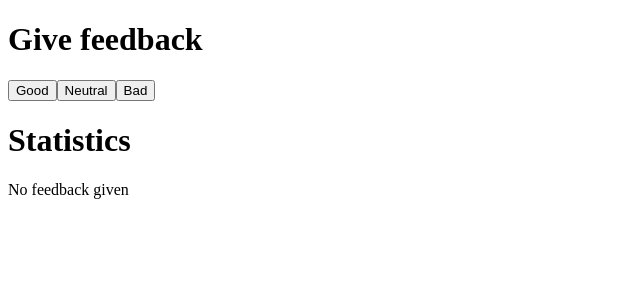
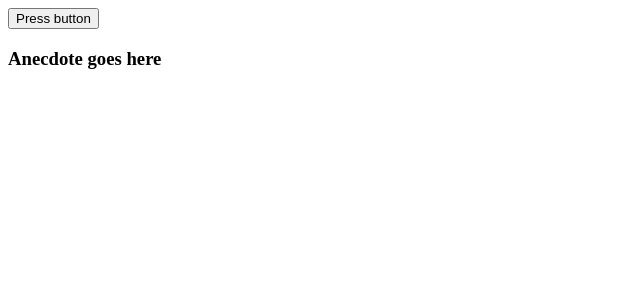
Before and after one commit to Aangull/FullStackOpen, a React (Create React App) app in the folder part1/: page / in a window 1280 px wide. Shown: the top 300 px of the page, without its empty margins (0-640 px from the left). Built offline with nearby package versions, Linux system fonts and the light colour scheme.

Commit message:
Finished 1.12

```diff
--- a/part1/src/App.js
+++ b/part1/src/App.js
@@ -6,66 +6,34 @@ const Button = (props) => (
   </button>
 )
 
-const StatisticLine = (props) => {
+const AnecdoteLine = (props) => {
   const text = props.text
-  const value = props.value
   return(
-    <tr>
-      <td>{text}</td>
-      <td>{value}</td>
-    </tr>
+    <h3>{text}</h3>
   )
 }
 
-const Statistics = (props) => {
-  const good = props.good
-  const neutral= props.neutral
-  const bad = props.bad
-  if (good+neutral+bad === 0) {
-    return(<p>No feedback given</p>)
-  }
-  else{
-    return(
-      <table>
-        <tbody>
-          <StatisticLine text = 'Good' value = {good}/>
-          <StatisticLine text = 'Neutral' value = {neutral}/>
-          <StatisticLine text = 'Bad' value = {bad}/>
-          <StatisticLine text = 'Total Votes' value = {good + neutral + bad}/>
-          <StatisticLine text = 'Average' value = {(good + (neutral * 0) + (bad * -1)) / (good + neutral + bad)}/>
-          <StatisticLine text = 'Positive Percentage' value = {good / (good + neutral + bad)}/>
-        </tbody>
-
-      </table>
-    )
-  }
-}
 
 const App = () => {
-  const [good, setGood] = useState(0)
-  const [neutral, setNeutral] = useState(0)
-  const [bad, setBad] = useState(0)
+  const anecdotes = [
+    'If it hurts, do it more often.',
+    'Adding manpower to a late software project makes it later!',
+    'The first 90 percent of the code accounts for the first 10 percent of the development time...The remaining 10 percent of the code accounts for the other 90 percent of the development time.',
+    'Any fool can write code that a computer can understand. Good programmers write code that humans can understand.',
+    'Premature optimization is the root of all evil.',
+    'Debugging is twice as hard as writing the code in the first place. Therefore, if you write the code as cleverly as possible, you are, by definition, not smart enough to debug it.',
+    'Programming without an extremely heavy use of console.log is same as if a doctor would refuse to use x-rays or blood tests when diagnosing patients.'
+  ]
+  const [selected, setSelected] = useState('Anecdote goes here')
 
-  const handleButtonPress = (text) => {
-    if(text === 'Good'){setGood(good+1)}
-    else if(text === 'Neutral'){setNeutral(neutral+1)}
-    else{setBad(bad+1)}
+  const handleButtonPress = () => {
+    setSelected(anecdotes[Math.floor(Math.random() * 6)])
   }
 
   return (
     <div>
-      <h1>Give feedback</h1>
-
-      <Button handleClick={() => handleButtonPress('Good')} text='Good'/>
-      <Button handleClick={() => handleButtonPress('Neutral')} text='Neutral'/>
-      <Button handleClick={() => handleButtonPress('Bad')} text='Bad'/>
-
-      <h1>Statistics</h1>
-      <Statistics
-        good = {good} neutral = {neutral} bad = {bad}>
-      </Statistics>
-
-
+      <Button handleClick={() => handleButtonPress()} text='Press button'/>
+      <AnecdoteLine text={selected}/>
     </div>
   )
 }
```
